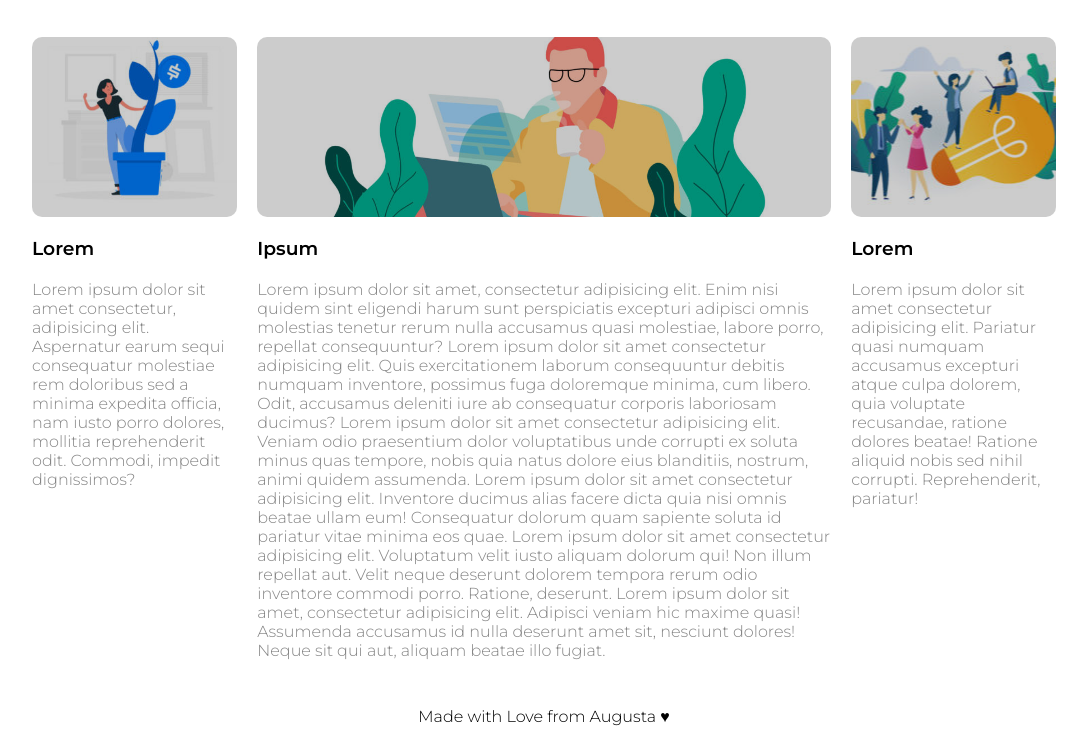
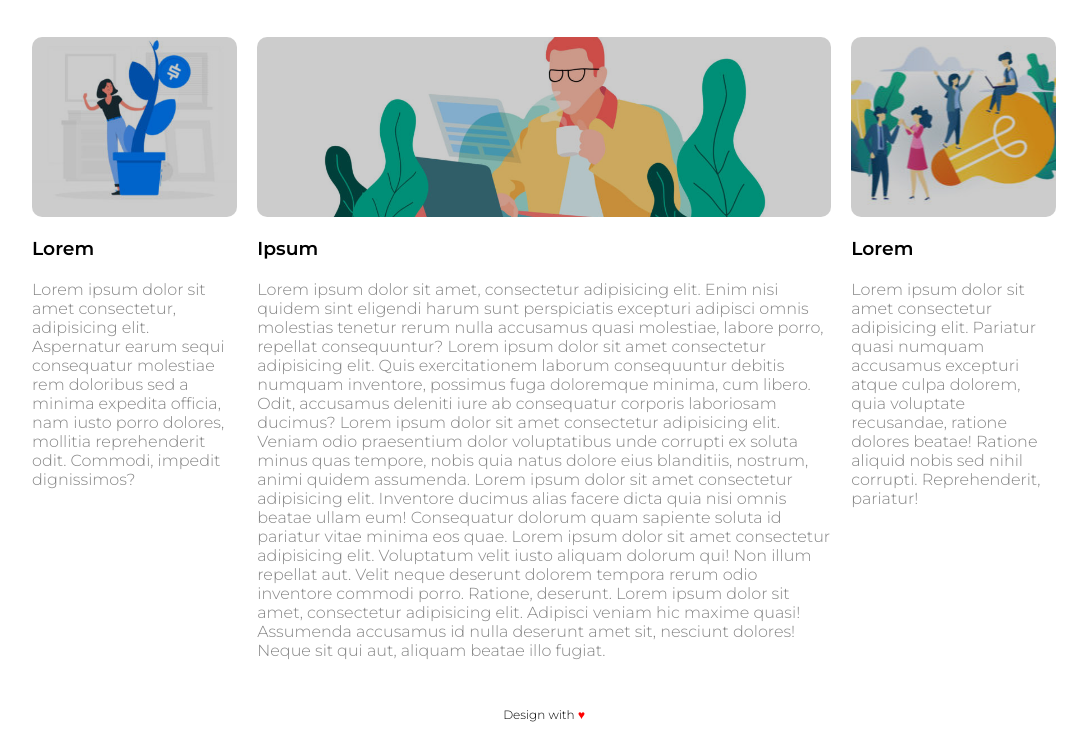
Before and after one commit to francescoferilli95/htmlcss-wp, a plain HTML site: page index.html in a window 1280 px wide. Shown: the part 741-1487 px from the top of the page, without its empty margins (96-1183 px from the left). Drawn offline with Linux system fonts and the light colour scheme.

Commit message:
revisione e aggiunte

```diff
--- a/css/main.css
+++ b/css/main.css
@@ -35,9 +35,7 @@
 /*HEADER*/
 
 header {
-    /*height: 120px;*/ /* emula content*/
     margin-bottom: 40px;
-    /*background: pink;*/
 }
 header .brand img {
     padding: 15px;
@@ -73,7 +71,6 @@
 
 .hero {
     margin-bottom: 40px;
-   /* background: gold; */
 }
 
 .hero .hero-img {
@@ -105,18 +102,17 @@
 /*LEADERSHIP*/
 .leadership {
     margin-bottom: 20px;
-    /*background: dodgerblue;*/
 }
 
 .leadership .heading {
-    /*height: 60px;
-    background: lightblue; */
     margin-bottom: 40px;
 }
 
 .leadership h2 {
     font-size: 40px;
 }
+
+/* Sezione a Colonne */
 
 .leadership .columns .col {
     float: left;
@@ -163,13 +159,12 @@
 }
 
 
-
-
 /*FOOTER*/
 
 footer {
     margin-top: 50px;
     margin-bottom: 20px;
     text-align: center;
-    color:#000
+    font-size: 12px;
+    color:#000;
 }
--- a/index.html
+++ b/index.html
@@ -74,9 +74,15 @@
                     <p>Lorem ipsum dolor sit amet</p>
                 </div>
 
+                <!-- Sezione a Colonne-->
+
                 <div class="columns clearfix">
                     <div class="col">
+
+                        <!--IMG Colonne-->
+
                         <div class="img-col1">
+
                             <div class="darken1"></div>
                         </div>
                         <h3>Lorem</h3>
@@ -104,7 +110,7 @@
 
         <footer>
             <div>
-                <p>Made with Love from Augusta &hearts;</p>
+                Design with <span style="color:red">&hearts;</span>
             </div>
         </footer>
     </div>
```
